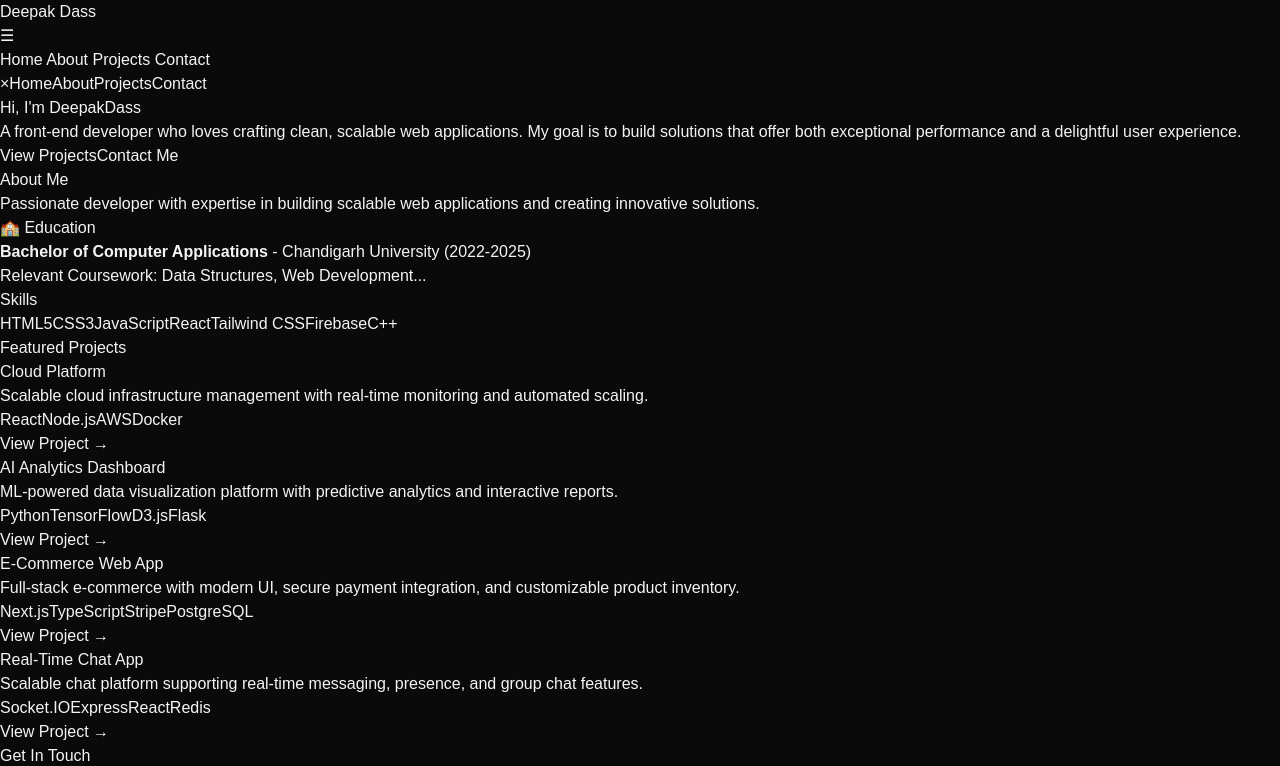
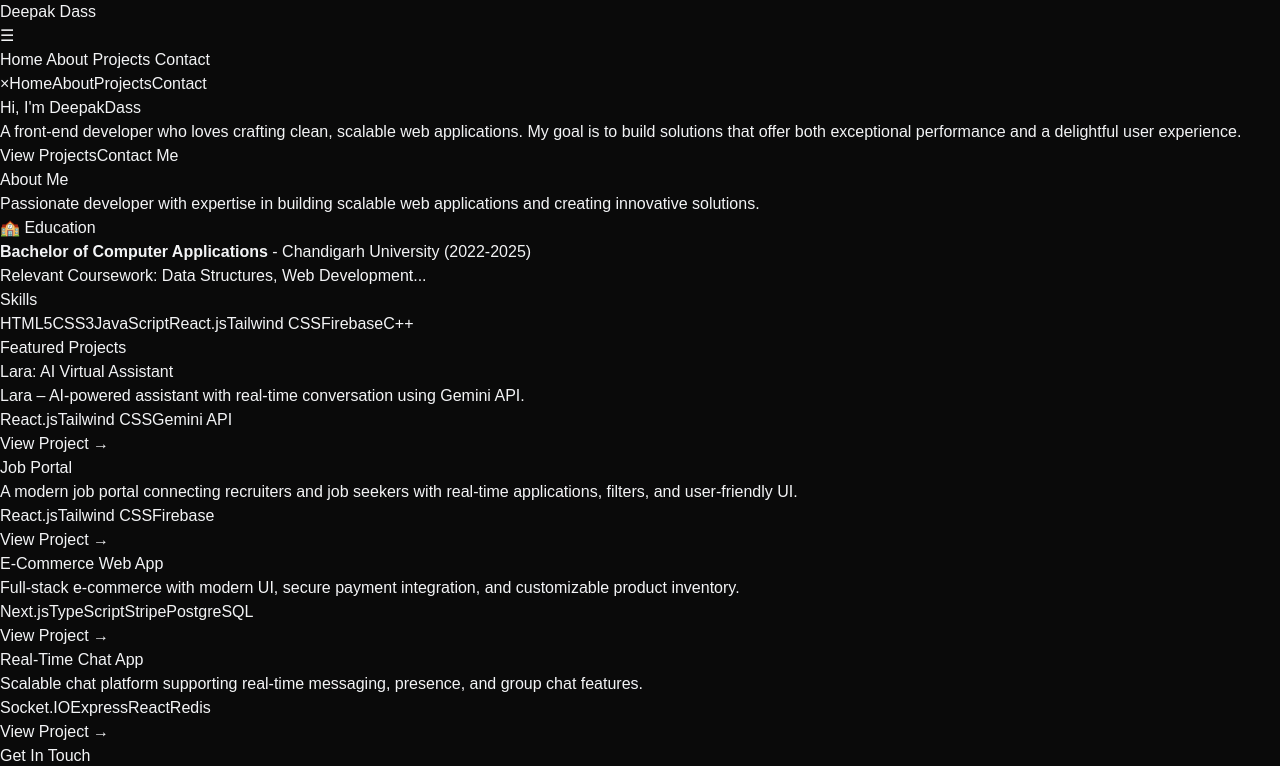
Before and after one commit to Deepakdass1326/portfoilo, a React (Vite) app: page / in a window 1280 px wide. Shown: the top 766 px of the page. Built offline with nearby package versions, Linux system fonts and the light colour scheme.

Commit message:
Updated project links and details

```diff
--- a/src/components/sections/About.jsx
+++ b/src/components/sections/About.jsx
@@ -5,7 +5,7 @@ const Skills = [
     "HTML5",
     "CSS3",
     "JavaScript",
-    "React",
+    "React.js",
     "Tailwind CSS",
     "Firebase",
     "C++"
--- a/src/components/sections/Projects.jsx
+++ b/src/components/sections/Projects.jsx
@@ -3,165 +3,96 @@ import RevealOnScroll from '../RevealOnScroll'
 
 const Projects = () => {
   return (
-    <section  id="projects"
-    className="min-h-screen flex items-center justify-center py-20">
-
+    <section id="projects" className="min-h-screen flex items-center justify-center py-20">
       <RevealOnScroll>
         <div className="max-w-5xl mx-auto px-4">
           <h2 className="text-3xl font-bold mb-8 bg-gradient-to-r from-blue-500 to-cyan-400 bg-clip-text text-transparent text-center">
-            {" "}
             Featured Projects
           </h2>
           <div className="grid grid-cols-1 md:grid-cols-2 gap-6">
+
+            {/* Lara: AI Virtual Assistant */}
             <div className="p-6 rounded-xl border border-white/10 hover:-translate-y-1 hover:border-blue-500/30 hover:shadow-[0_2px_8px_rgba(59,130,246,0.2)] transition">
-              <h3 className="text-xl font-bold mb-2"> Cloud Platform</h3>
+              <h3 className="text-xl font-bold mb-2">Lara: AI Virtual Assistant</h3>
               <p className="text-gray-400 mb-4">
-                Scalable cloud infrastructure management with real-time
-                monitoring and automated scaling.
+                Lara – AI-powered assistant with real-time conversation using Gemini API.
               </p>
               <div className="flex flex-wrap gap-2 mb-4">
-                {["React", "Node.js", "AWS", "Docker"].map((tech, key) => (
-                  <span
-                    key={key}
-                    className="bg-blue-500/10 text-blue-500 py-1 px-3 rounded-full text-sm hover:bg-blue-500/20
-                                    hover:shadow-[0_2px_8px_rgba(59,130,246,0.1)] transition-all
-                    "
-                  >
-                    {tech}
-                  </span>
-                ))}
-              </div>
-
-              <div className="flex justify-between items-center">
-                <a
-                  href=""
-                  className="text-blue-400 hover:text-blue-300 transition-colors my-4"
-                >
-                  View Project →
-                </a>
-              </div>
-            </div>
-            <div
-              className="
-              glass p-6 rounded-xl border border-white/10
-              hover:-translate-y-1 hover:border-blue-500/30
-              hover:shadow-[0_4px_20px_rgba(59,130,246,0.1)]
-              transition-all
-            "
-            >
-              <h3 className="text-xl font-bold mb-2">AI Analytics Dashboard</h3>
-              <p className="text-gray-400 mb-4">
-                ML-powered data visualization platform with predictive analytics
-                and interactive reports.
-              </p>
-              <div className="flex flex-wrap gap-2 mb-4">
-                {["Python", "TensorFlow", "D3.js", "Flask"].map((tech, key) => (
-                  <span
-                    key={key}
-                    className="
-                      bg-blue-500/10 text-blue-500 py-1 px-3
-                      rounded-full text-sm
-                      transition
-                      hover:bg-blue-500/20 hover:-translate-y-0.5
-                      hover:shadow-[0_2px_8px_rgba(59,130,246,0.2)]
-                    "
-                  >
+                {["React.js", "Tailwind CSS", "Gemini API"].map((tech, key) => (
+                  <span key={key} className="bg-blue-500/10 text-blue-500 py-1 px-3 rounded-full text-sm hover:bg-blue-500/20 hover:shadow-[0_2px_8px_rgba(59,130,246,0.1)] transition-all">
                     {tech}
                   </span>
                 ))}
               </div>
               <div className="flex justify-between items-center">
-                <a
-                  href="#"
-                  className="text-blue-400 hover:text-blue-300 transition-colors my-4"
-                >
+                <a href="https://ai-lara-asistant.netlify.app" target="_blank" rel="noopener noreferrer" className="text-blue-400 hover:text-blue-300 transition-colors my-4">
                   View Project →
                 </a>
               </div>
             </div>
 
-            <div
-              className="
-              glass p-6 rounded-xl border border-white/10
-              hover:-translate-y-1 hover:border-blue-500/30
-              hover:shadow-[0_4px_20px_rgba(59,130,246,0.1)]
-              transition-all
-            "
-            >
-              <h3 className="text-xl font-bold mb-2">E-Commerce Web App</h3>
+            {/* AI Analytics Dashboard */}
+            <div className="glass p-6 rounded-xl border border-white/10 hover:-translate-y-1 hover:border-blue-500/30 hover:shadow-[0_4px_20px_rgba(59,130,246,0.1)] transition-all">
+              <h3 className="text-xl font-bold mb-2">Job Portal</h3>
               <p className="text-gray-400 mb-4">
-                Full-stack e-commerce with modern UI, secure payment
-                integration, and customizable product inventory.
+              A modern job portal connecting recruiters and job seekers with real-time applications, filters, and user-friendly UI.
               </p>
               <div className="flex flex-wrap gap-2 mb-4">
-                {["Next.js", "TypeScript", "Stripe", "PostgreSQL"].map(
-                  (tech) => (
-                    <span
-                      key={tech}
-                      className="
-                      bg-blue-500/10 text-blue-500 py-1 px-3
-                      rounded-full text-sm
-                      transition
-                      hover:bg-blue-500/20 hover:-translate-y-0.5
-                      hover:shadow-[0_2px_8px_rgba(59,130,246,0.2)]
-                    "
-                    >
+                {["React.js", "Tailwind CSS", "Firebase"].map((tech, key) => (
+                  <span key={key} className="bg-blue-500/10 text-blue-500 py-1 px-3 rounded-full text-sm hover:bg-blue-500/20 hover:-translate-y-0.5 hover:shadow-[0_2px_8px_rgba(59,130,246,0.2)] transition">
                     {tech}
                   </span>
-                  )
-                )}
+                ))}
               </div>
               <div className="flex justify-between items-center">
-                <a
-                  href="#"
-                  className="text-blue-400 hover:text-blue-300 transition-colors my-4"
-                >
+                <a href="https://portal-of-jobs.netlify.app/" target="_blank" rel="noopener noreferrer" className="text-blue-400 hover:text-blue-300 transition-colors my-4">
                   View Project →
                 </a>
               </div>
             </div>
 
-            <div
-              className="
-              glass p-6 rounded-xl border border-white/10
-              hover:-translate-y-1 hover:border-blue-500/30
-              hover:shadow-[0_4px_20px_rgba(59,130,246,0.1)]
-              transition-all
-            "
-            >
-              <h3 className="text-xl font-bold mb-2">Real-Time Chat App</h3>
+            {/* E-Commerce Web App */}
+            <div className="glass p-6 rounded-xl border border-white/10 hover:-translate-y-1 hover:border-blue-500/30 hover:shadow-[0_4px_20px_rgba(59,130,246,0.1)] transition-all">
+              <h3 className="text-xl font-bold mb-2">E-Commerce Web App</h3>
               <p className="text-gray-400 mb-4">
-                Scalable chat platform supporting real-time messaging, presence,
-                and group chat features.
+                Full-stack e-commerce with modern UI, secure payment integration, and customizable product inventory.
               </p>
               <div className="flex flex-wrap gap-2 mb-4">
-                {["Socket.IO", "Express", "React", "Redis"].map((tech, key) => (
-                  <span
-                    key={key}
-                    className="
-                      bg-blue-500/10 text-blue-500 py-1 px-3
-                      rounded-full text-sm
-                      transition
-                      hover:bg-blue-500/20 hover:-translate-y-0.5
-                      hover:shadow-[0_2px_8px_rgba(59,130,246,0.2)]
-                    "
-                  >
+                {["Next.js", "TypeScript", "Stripe", "PostgreSQL"].map((tech, key) => (
+                  <span key={key} className="bg-blue-500/10 text-blue-500 py-1 px-3 rounded-full text-sm hover:bg-blue-500/20 hover:-translate-y-0.5 hover:shadow-[0_2px_8px_rgba(59,130,246,0.2)] transition">
                     {tech}
                   </span>
                 ))}
               </div>
-              <div className="flex justify-between items-center ">
-                <a
-                  href="#"
-                  className="text-blue-400 hover:text-blue-300 transition-colors my-4"
-                >
+              <div className="flex justify-between items-center">
+                <a href="https://ecommerce-app.netlify.app" target="_blank" rel="noopener noreferrer" className="text-blue-400 hover:text-blue-300 transition-colors my-4">
                   View Project →
                 </a>
               </div>
             </div>
+
+            {/* Real-Time Chat App */}
+            <div className="glass p-6 rounded-xl border border-white/10 hover:-translate-y-1 hover:border-blue-500/30 hover:shadow-[0_4px_20px_rgba(59,130,246,0.1)] transition-all">
+              <h3 className="text-xl font-bold mb-2">Real-Time Chat App</h3>
+              <p className="text-gray-400 mb-4">
+                Scalable chat platform supporting real-time messaging, presence, and group chat features.
+              </p>
+              <div className="flex flex-wrap gap-2 mb-4">
+                {["Socket.IO", "Express", "React", "Redis"].map((tech, key) => (
+                  <span key={key} className="bg-blue-500/10 text-blue-500 py-1 px-3 rounded-full text-sm hover:bg-blue-500/20 hover:-translate-y-0.5 hover:shadow-[0_2px_8px_rgba(59,130,246,0.2)] transition">
+                    {tech}
+                  </span>
+                ))}
+              </div>
+              <div className="flex justify-between items-center">
+                <a href="https://real-time-chatapp.netlify.app" target="_blank" rel="noopener noreferrer" className="text-blue-400 hover:text-blue-300 transition-colors my-4">
+                  View Project →
+                </a>
               </div>
             </div>
 
+          </div>
+        </div>
       </RevealOnScroll>
     </section>
   )
```
Lines whose indentation alone changed are shown as unchanged.
